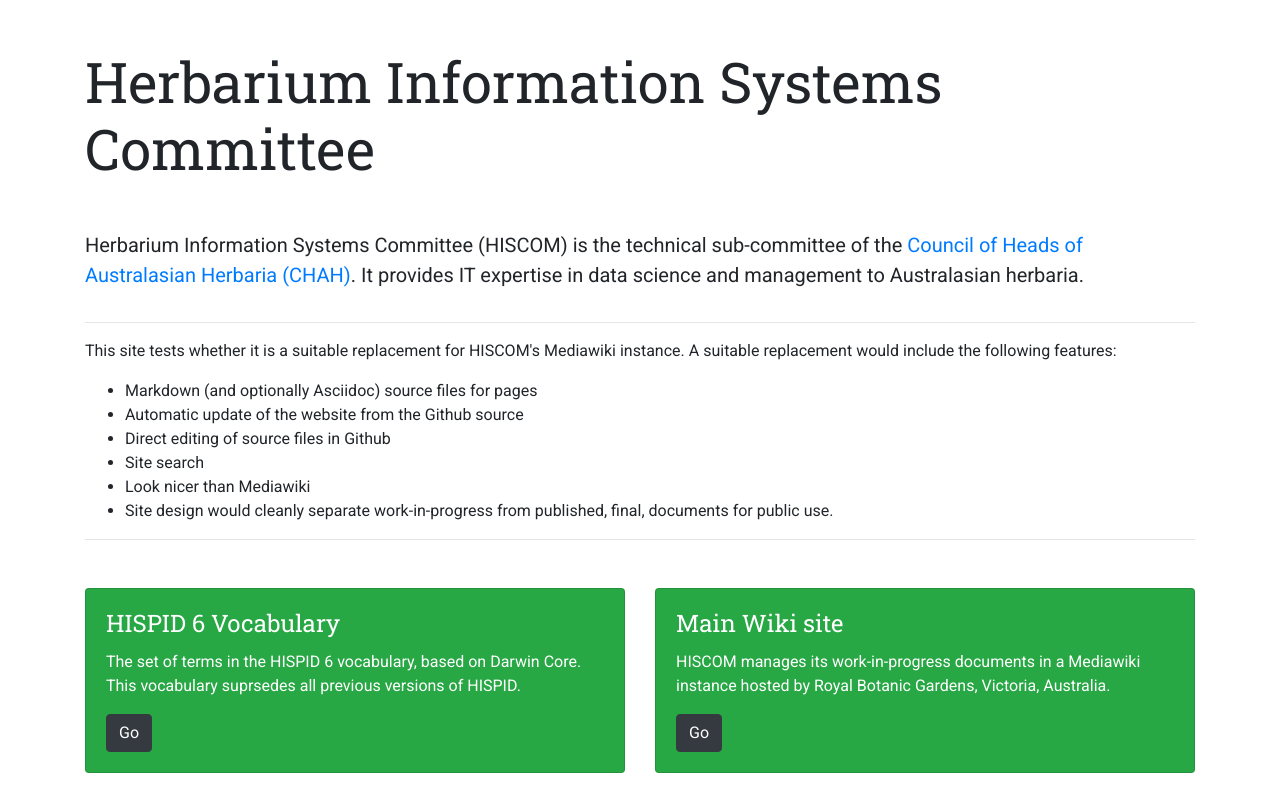
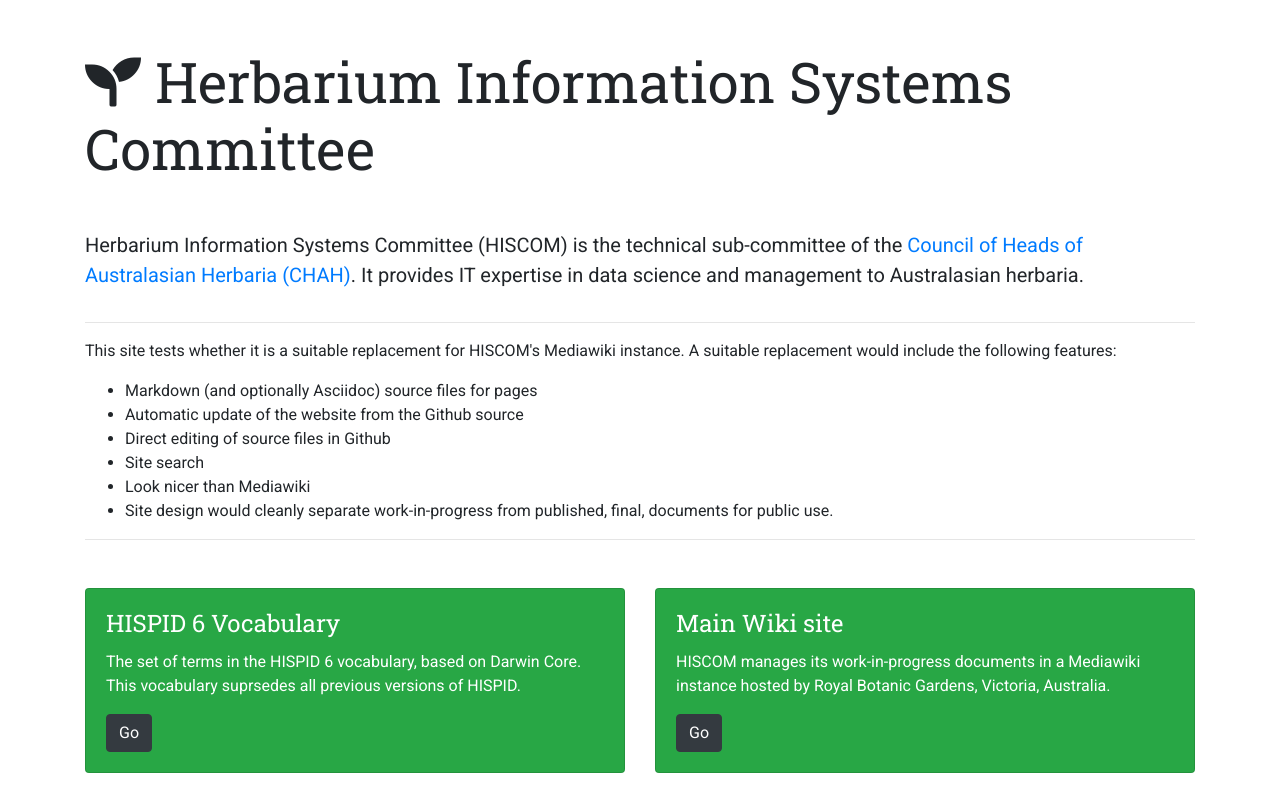
Before and after one commit to hiscom/jekyll-test, a Jekyll site: the page built from index.md, in a window 1280 px wide. Shown: the top 812 px of the page. Built offline with Jekyll 4.4.1, drawn with Linux system fonts in a browser that asks for light colours; nearby versions of some CDN libraries.

Commit message:
Added a seedling icon.

```diff
--- a/_layouts/default.html
+++ b/_layouts/default.html
@@ -9,13 +9,19 @@
 	      type='text/css'>
 	<link href='https://fonts.googleapis.com/css?family=Roboto+Slab' rel='stylesheet'
 	      type='text/css'>
+	<link rel="stylesheet"
+	      href="https://cdnjs.cloudflare.com/ajax/libs/font-awesome/5.11.2/css/all.min.css"
+	      integrity="sha256-+N4/V/SbAFiW1MPBCXnfnP9QSN3+Keu+NlB+0ev/YKQ="
+	      crossorigin="anonymous"/>
 	<link href='assets/custom.css' rel='stylesheet' type='text/css'>
 </head>
 <body>
 <div class="container">
 	<div class="row">
 		<div class="col">
-			<h1 class="display-4 mt-5 mb-5">{{ site.title }}</h1>
+			<h1 class="display-4 mt-5 mb-5">
+				<i class="fas fa-seedling"></i>
+				{{ site.title }}</h1>
 			{{ content }}
 		</div>
 	</div>
```
